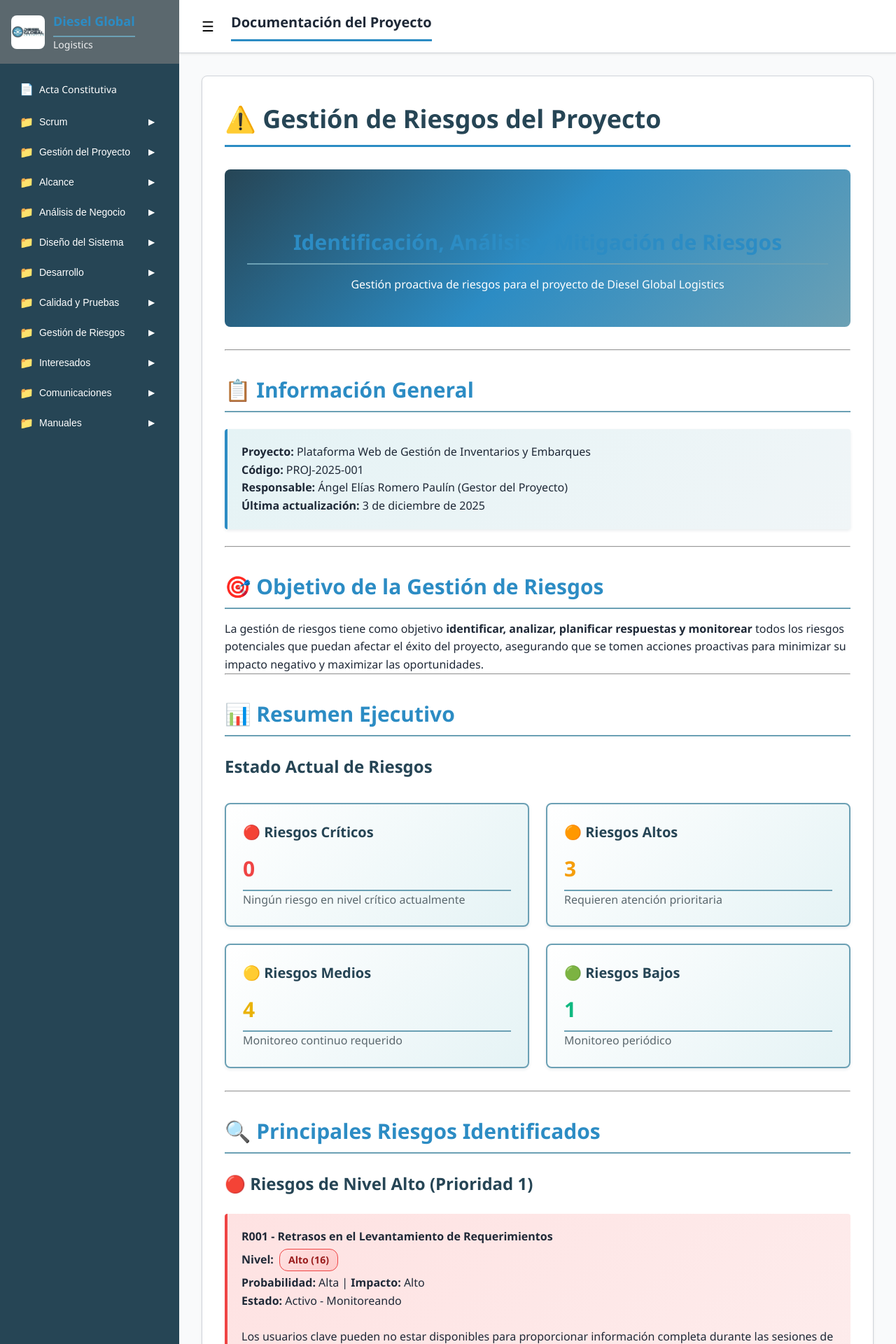
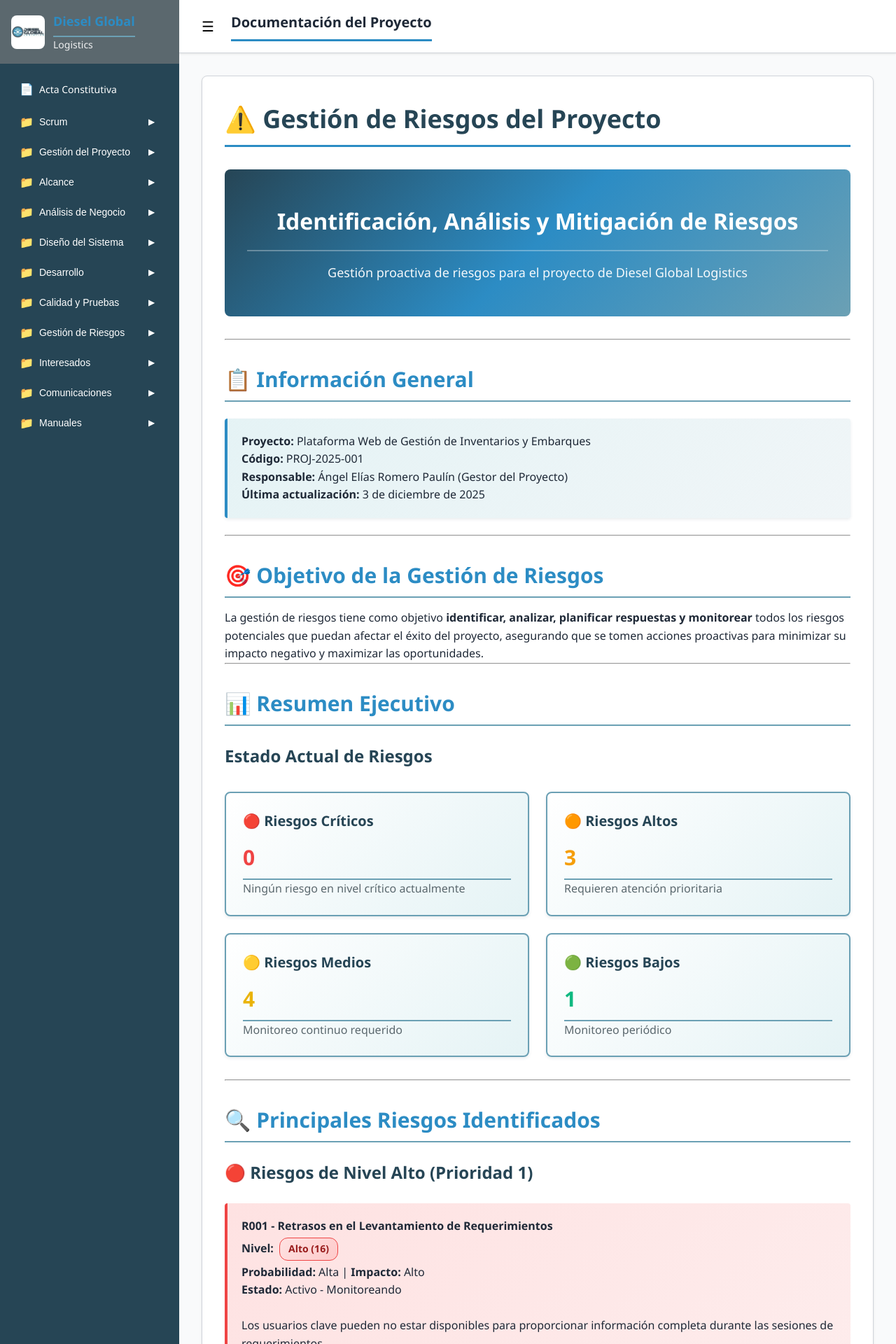
Before and after one commit to DaniOlvera17/documentacion-proyecto-dgl, a Jekyll site: the page built from 09-riesgos/index.md, in a window 1280 px wide. Shown: the top 1920 px of the page at 70% size. Built offline with Jekyll 4.4.1, drawn with Linux system fonts in a browser that asks for light colours.

Commit message:
Editar recuadro degradado color de la letra

```diff
--- a/assets/css/style.scss
+++ b/assets/css/style.scss
@@ -710,6 +710,21 @@ pre code {
   border-radius: 8px;
   margin: 2rem 0;
   text-align: center;
+
+  h2 {
+    color: white !important;
+    border-bottom: 2px solid rgba(255, 255, 255, 0.3) !important;
+    font-size: 2rem;
+    margin: 0 0 1rem 0;
+    padding-bottom: 1rem;
+  }
+
+  p {
+    color: rgba(255, 255, 255, 0.95);
+    font-size: 1.125rem;
+    margin: 0;
+    font-weight: 300;
+  }
 }
 
 .highlight-section {
```
